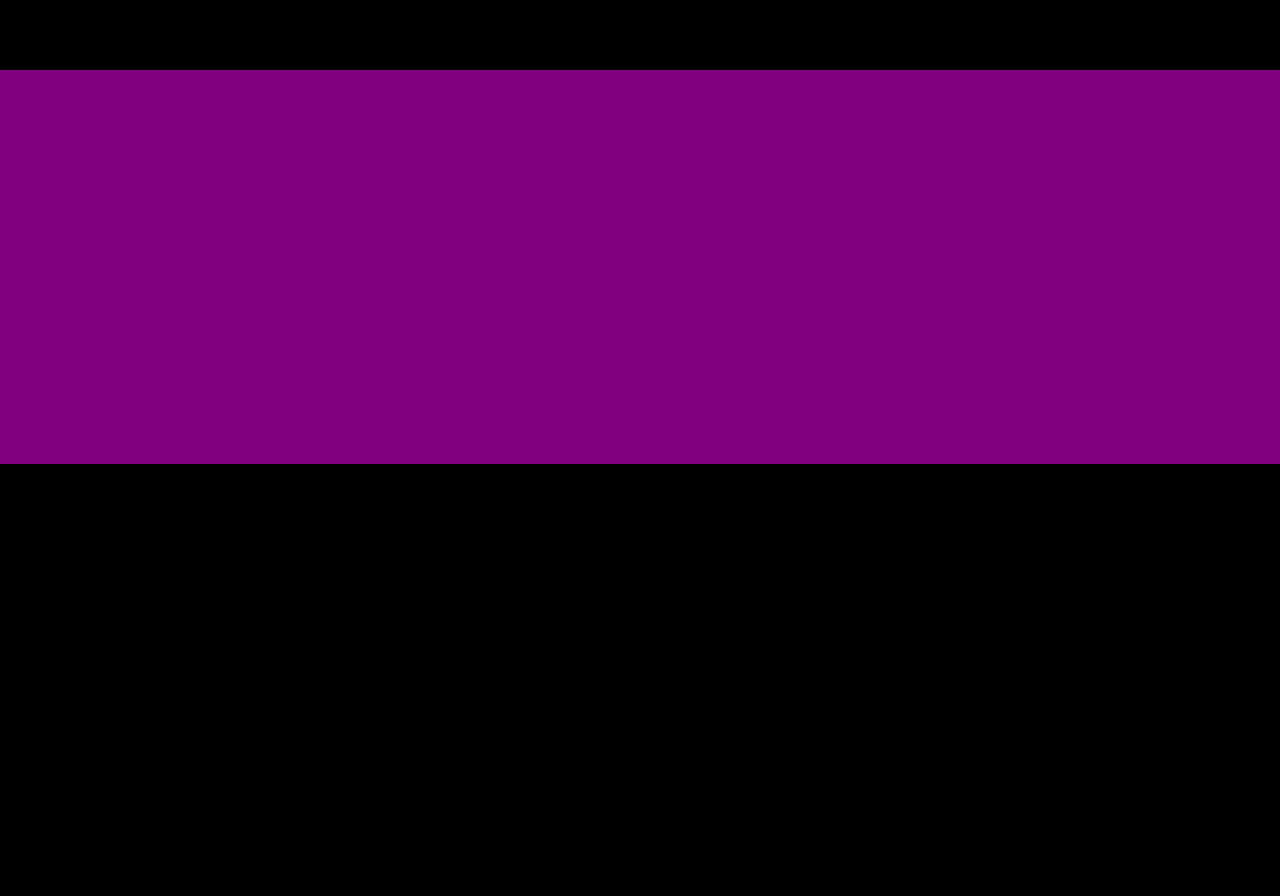
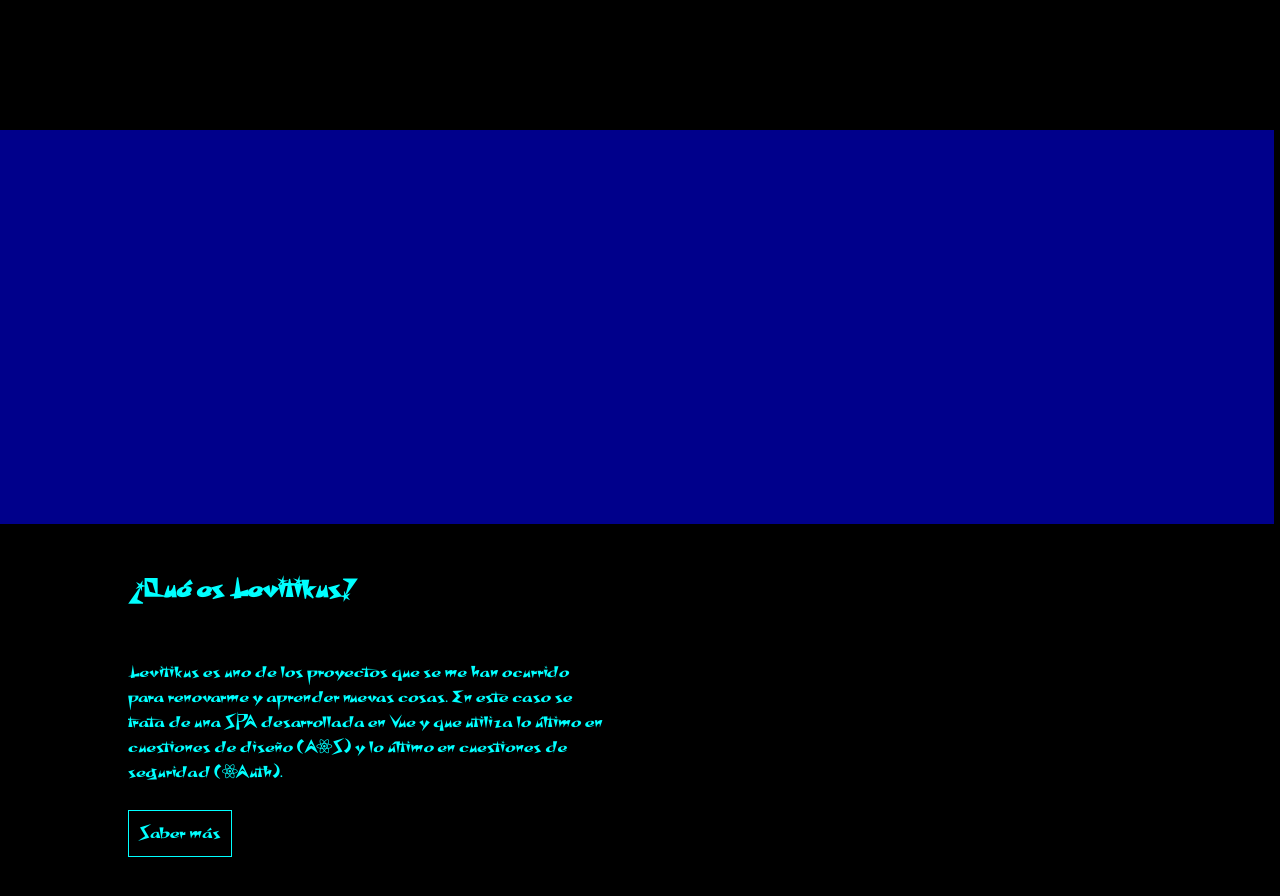
Before and after one commit to LORJIM/Levitikus, a Vue app: page / in a window 1280 px wide. Shown: the part 900-1796 px from the top of the page. Before the commit the page ends 1364 px from the top, so only its background shows below. Built offline with nearby package versions, Linux system fonts and the light colour scheme; what particles.vue would draw is missing.

Commit message:
fondo fixed, icons y mas AOS

```diff
--- a/package.json
+++ b/package.json
@@ -8,6 +8,7 @@
     "lint": "vue-cli-service lint"
   },
   "dependencies": {
+    "@fortawesome/fontawesome-free": "^5.15.3",
     "aos": "^3.0.0-beta.6",
     "core-js": "^3.12.0",
     "less": "^4.1.1",
--- a/src/App.vue
+++ b/src/App.vue
@@ -7,8 +7,8 @@
 </template>
 
 <script>
-import Particles from './components/Particles.vue'
-import FooterComponent from './components/FooterComponent.vue'
+import Particles from './components/Particles.vue';
+import FooterComponent from './components/FooterComponent.vue';
 
 export default {
   name: 'App',
--- a/src/assets/less/styles.less
+++ b/src/assets/less/styles.less
@@ -38,16 +38,31 @@ button{ //espacio alrededor del texto para que los botones luzcan mejor, tambien
 }
 /**********************************************/
 /*Componentes (Elementos)*/
-.btnTransparente{
+.particles{
+    position: fixed;
+    width: 100%;
+    z-index: -1;
+}
+.btnTransparente, .caja{
     background-color: transparent;
     border:  1px solid cyan;
     color: cyan;
     font-size: 18px;
 }
-.btnTransparente:hover{
+.btnTransparente:hover, .caja:hover{
     border: cyan;
     color: black;
     background-color: cyan;
+}
+.container2{ //container comun
+    display: flex;
+    overflow-x: hidden; //ESTO ES IMPORTANTE PARA ELIMINAR EL SCROLL HORIZONTAL QUE SALE CON LAS ANIMACIONES
+    justify-content: space-between;
+    font-size: 18px;
+    text-align: center;
+    h1{
+        font-size: 28px;
+    }
 }
 /*Componentes (Webs)*/
 #navigationBarsComponent{
@@ -55,9 +70,11 @@ button{ //espacio alrededor del texto para que los botones luzcan mejor, tambien
     width: -webkit-fill-available;
     padding: 0px 10% 0px 10%;
     .topbar{
+        z-index: -5;
         font-size: 20px;
         display: flex;
         margin-top: 30px;
+        margin-bottom:840px;
             .nav-item{
                 padding: 0 15px;
                 padding-bottom:15px;
@@ -81,7 +98,7 @@ button{ //espacio alrededor del texto para que los botones luzcan mejor, tambien
 #homeComponent{
     .container{
         position:absolute;
-        margin: 0px 50% 0px 30%;
+        margin: 0px 40% 0px 30%;
         top: 250px;
         text-align: center;
         font-size: 30px;
@@ -89,32 +106,27 @@ button{ //espacio alrededor del texto para que los botones luzcan mejor, tambien
             font-size: 20px;
             margin-bottom: 15px;
         }
-        .logo{
-            width:240px;
-            height:318px;
-        }
+    }
+    .logo{
+        width:240px;
+        height:318px;
     }
 
 }
 /****************************************************************/
 #statsComponent{
-    position: absolute;
-    top:970px;
+    position: relative;
+    margin-bottom:180px;
     height:260px;
     left:0;
     right:0;
+    width: 99.5vw;/* <-- children as wide as the browser window (viewport) */
+    margin-left: calc(-1 * ((100vw - 100%) / 2)); //esto tambien es necesario para saltarnos la limitacion de width del elemento padre
     .container2{
-        background-color: purple;
-        display: flex;
+        background-color: darkblue;
         padding: 130px 0 130px 0;
-        justify-content: space-between;
-        font-size: 18px;
-        text-align: center;
         div{
             margin: 0 4%;
-            h1{
-                font-size: 28px;
-            }
             hr{
                 margin: 2% 0;
             }
@@ -122,6 +134,21 @@ button{ //espacio alrededor del texto para que los botones luzcan mejor, tambien
     }
 }
 /****************************************************************/
+#whatComponent{
+    position: relative;
+    #containerQue{
+        background-color:transparent;
+        text-align: initial;
+        div{
+            max-width: 100%;
+            padding-right: 15%;
+        }
+    }
+    #lideres{
+        padding: 3% 15%;
+    }
+}
+/****************************************************************/
 #footerComponent{
     display: none; //de momento pa que no moleste
 }
--- a/src/components/HomeComponent.vue
+++ b/src/components/HomeComponent.vue
@@ -7,14 +7,20 @@
        <button class="btnTransparente">Saber más</button>
      </div>
      <StatsComponent/>
+     <WhatComponent/>
+     <UseCasesComponent/>
     </section>
 </template>
 <script>
 import StatsComponent from './StatsComponent';
+import WhatComponent from './WhatComponent';
+import UseCasesComponent from './UseCasesComponent';
 export default {
   name: 'HomeComponent',
   components: {
-    StatsComponent
+    StatsComponent,
+    WhatComponent,
+    UseCasesComponent
   }
 }
 </script>
--- a/src/components/Particles.vue
+++ b/src/components/Particles.vue
@@ -1,5 +1,5 @@
 <template>
-    <div id="app">
+    <div id="app" class="particles">
         <Particles
                 id="tsparticles"
                 :particlesInit="particlesInit"
--- /dev/null
+++ b/src/components/UseCasesComponent.vue
@@ -0,0 +1,54 @@
+<template>
+    <section id="usecasesComponent">
+        <div class="container2">
+            <div data-aos="fade-up" data-aos-anchor-placement="top-bottom" data-aos-duration="2000">
+                <h1>Casos de Uso</h1>
+                <br><br>
+                En un ecosistema en crecimiento y perfecto, donde los pájaros cantan, las flores brotan...
+            </div>
+        </div>
+        <div class="container2">
+            <div data-aos="fade-right" data-aos-anchor-placement="top-bottom" data-aos-duration="2000" class="caja">
+                <i class="fas fa-laptop-code fa-4x"></i><br>
+                <h1>Navegadores</h1>
+                <br><br>
+                Microsoft Edge, Google Chrome, Mozilla Firefox, Opera
+            </div>
+            <div data-aos="fade-up" data-aos-anchor-placement="top-bottom" data-aos-duration="2000" class="caja">
+                <i class="fas fa-gamepad fa-4x"></i><br>
+                <h1>Videojuegos</h1>
+                <br><br>
+                Fornite, Call of Duty Warzone, League of Legends, Minecraft
+            </div>
+            <div data-aos="fade-left" data-aos-anchor-placement="top-bottom" data-aos-duration="2000" class="caja">
+                <i class="fas fa-mobile-alt fa-4x"></i><br>
+                <h1>Aplicaciones</h1>
+                <br><br>
+                WhatsApp, Instagram, Tik Tok
+            </div><br>
+            <div data-aos="fade-right" data-aos-anchor-placement="top-bottom" data-aos-duration="2000" class="caja">
+                <i class="fas fa-coins fa-4x"></i><br>
+                <h1>Monederos</h1>
+                <br><br>
+                Coinbase, Binance, Paypal, Skrill
+            </div>
+            <div data-aos="fade-up" data-aos-anchor-placement="top-bottom" data-aos-duration="2000" class="caja">
+                <i class="fas fa-connectdevelop fa-4x"></i><br>
+                <h1>Tokenización</h1>
+                <br><br>
+                Bitcoin, Ethereum, Binance Coin, Cardano, Ripple
+            </div>
+            <div data-aos="fade-left" data-aos-anchor-placement="top-bottom" data-aos-duration="2000" class="caja">
+                <i class="fas fa-layer-group fa-4x"></i><br>
+                <h1>Otros</h1>
+                <br><br>
+                Ella elle a, elle a, elle a... TU TU TURUUUU TU TURUUU!!
+            </div>
+        </div>
+    </section>
+</template>
+<script>
+export default {
+    name : 'UseCasesComponent'
+}
+</script>
--- /dev/null
+++ b/src/components/WhatComponent.vue
@@ -0,0 +1,35 @@
+<template>
+    <section id="whatComponent">
+        <div class="container2" id="containerQue">
+            <div>
+                <h1>¿Qué es Levitikus?</h1>
+                <br><br>
+                Levitikus es uno de los proyectos que se me han ocurrido para renovarme y aprender nuevas cosas. En este caso se trata de una SPA desarrollada en Vue y que utiliza lo
+                último en cuestiones de diseño (AOS) y lo último en cuestiones de seguridad (OAuth).
+                <br><br>
+                <button class="btnTransparente">Saber más</button>
+            </div>
+            <div data-aos="fade-left"
+            data-aos-offset="300"
+            data-aos-easing="ease-in-sine">
+                <img src="../assets/img/LevitikusLogo.png" class="logo"/>
+            </div>
+        </div>
+        <div class="container2" id="lideres">
+            <div data-aos="fade-zoom-in"
+        data-aos-easing="ease-in-back"
+        data-aos-delay="300"
+        data-aos-offset="0">
+                <h1>Líderes en el Sector</h1>
+                <br><br>
+                L0RJiM es uno de los mejores programadores de la historia, buena inversión para los años venideros. Confía en nosotros y te harás millonario.
+            </div>
+        </div>
+
+    </section>
+</template>
+<script>
+export default {
+    name : 'WhatComponent'
+}
+</script>
--- a/src/main.js
+++ b/src/main.js
@@ -1,5 +1,7 @@
-import Vue from 'vue'
-import App from './App.vue'
+import Vue from 'vue';
+import App from './App.vue';
+import '@fortawesome/fontawesome-free/css/all.css';
+import '@fortawesome/fontawesome-free/js/all.js';
 import Particles from "particles.vue";
 import VueRouter from 'vue-router';
 import NavigationBarsComponent from "./components/NavigationBarsComponent.vue";
```
Also changed, not shown: 1 other file (tests, documents, lock files or other folders).
